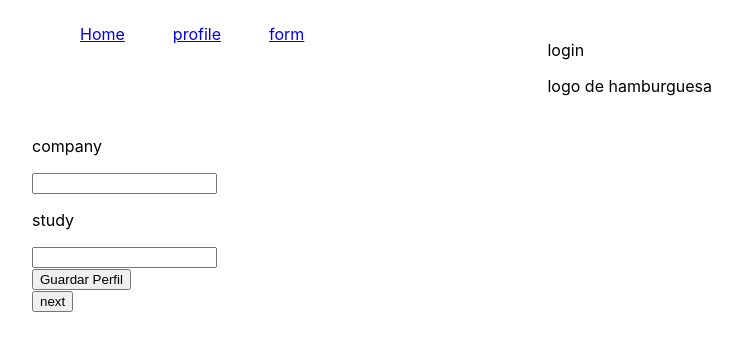
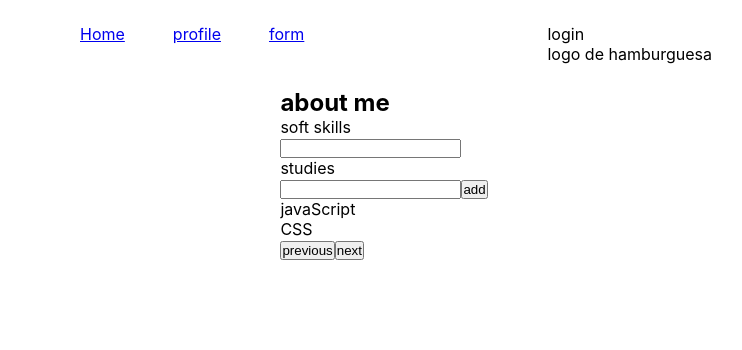
Before and after one commit to dosorio55/front-view, a React (Create React App) app: page /form in a window 1280 px wide. Both pictures are taken after a click on the button "next". Shown: the top 350 px of the page, without its empty margins (256-998 px from the left). Built offline with nearby package versions, Linux system fonts and the light colour scheme.

Commit message:
setting form to work

```diff
--- a/src/App.scss
+++ b/src/App.scss
@@ -1,3 +1,9 @@
+*{
+  margin: 0;
+  padding: 0;
+  // font-family:;
+}
+
 body {
   padding: 0 18rem;
 }
--- a/src/pages/form/Form.jsx
+++ b/src/pages/form/Form.jsx
@@ -1,11 +1,13 @@
 import React, { useReducer, useState } from 'react'
+import './Form.scss'
+
 
 const INITIAL_STATE = {
   name: '',
   description: '',
   career: '',
-  company: '',
-  study: ''
+  softSkills: '',
+  studies: ''
 };
 
 const Form = () => {
@@ -38,23 +40,31 @@ const Form = () => {
 
   const reducer = (state, action) => {
     switch (action.type) {
-      case 'Page1': return 2;
-      case 'decrement': return { count: state.count - 1 };
-      case 'reset': return initialState
+      case 'next': return state + 1;
+      case 'previous': return state - 1;
+      case state === 3: return
       default: return state;
     }
   }
 
 
   const [state, dispatch] = useReducer(reducer, initialState);
+  const [skills, setSkills] = useState(['javaScript', 'CSS']);
 
-
+  const addSkill = () =>{
+    setSkills(skills.push('Angular'))
+    console.log(skills)
+  }
 
   return (
 
+    <div className='formContainer'>
+      {/* <img className='formContainer__img' src="https://images.unsplash.com/photo-1603201667141-5a2d4c673378?ixlib=rb-1.2.1&ixid=MnwxMjA3fDB8MHxwaG90by1wYWdlfHx8fGVufDB8fHx8&auto=format&fit=crop&w=1196&q=80" alt="" /> */}
       <div>
         <form onSubmit={submitForm}>
-        {state === 1 ? <div>
+          {state === 1 &&
+            <div>
+              <h2>yourself</h2>
               <label>
                 <p>name</p>
                 <input type="text" name='name' value={formsState.name} onChange={handleInput} />
@@ -65,31 +75,33 @@ const Form = () => {
               </label>
               <label>
                 <p>describe yourself</p>
-            <input type="text" name='description' value={formsState.description} onChange={handleInput} />
+                <textarea name="description" id="" cols="0" rows="10" value={formsState.description} onChange={handleInput} ></textarea>
+              </label>
+            </div>}
+          {state === 2 &&
+            <div>
+              <h2>about me</h2>
+              <label>
+                <p>soft skills</p>
+                <input type="text" name='softSkills' value={formsState.softSkills} onChange={handleInput} />
+              </label>
+              <label>
+                <p>studies</p>
+                <input type="text" name='studies' value={formsState.studies} onChange={handleInput} />
+                <button onClick={addSkill}>add</button>
               </label>
               <div>
-            <button type="submit">Guardar Perfil</button>
+                { skills.map((skill, key)=><p key={key}>{skill}</p> )}
               </div>
+              <div>
+                {state === 3 && <button type="submit">Guardar Perfil</button>}
               </div>
-          : <div>
-            <label>
-              <p>company</p>
-              <input type="text" name='company' value={formsState.company} onChange={handleInput} />
-            </label>
-            <label>
-              <p>study</p>
-              <input type="text" name='study' value={formsState.study} onChange={handleInput} />
-            </label>
-
-            <div>
-              <button type="submit">Guardar Perfil</button>
+            </div>}
+        </form >
+        <button onClick={() => dispatch({ type: 'previous' })}>previous</button>
+        <button onClick={() => dispatch({ type: 'next' })}>next</button>
       </div>
-          </div>
-
-        }
-      </form>
-      <button onClick={() => dispatch({ type: 'Page1' })}>next</button>
-    </div>
+    </div >
   )
 }
 
--- /dev/null
+++ b/src/pages/form/Form.scss
@@ -0,0 +1,8 @@
+.formContainer{
+    display: flex;
+    justify-content: center;
+
+    &__img{
+
+    }
+}
```
Lines whose indentation alone changed are shown as unchanged.
